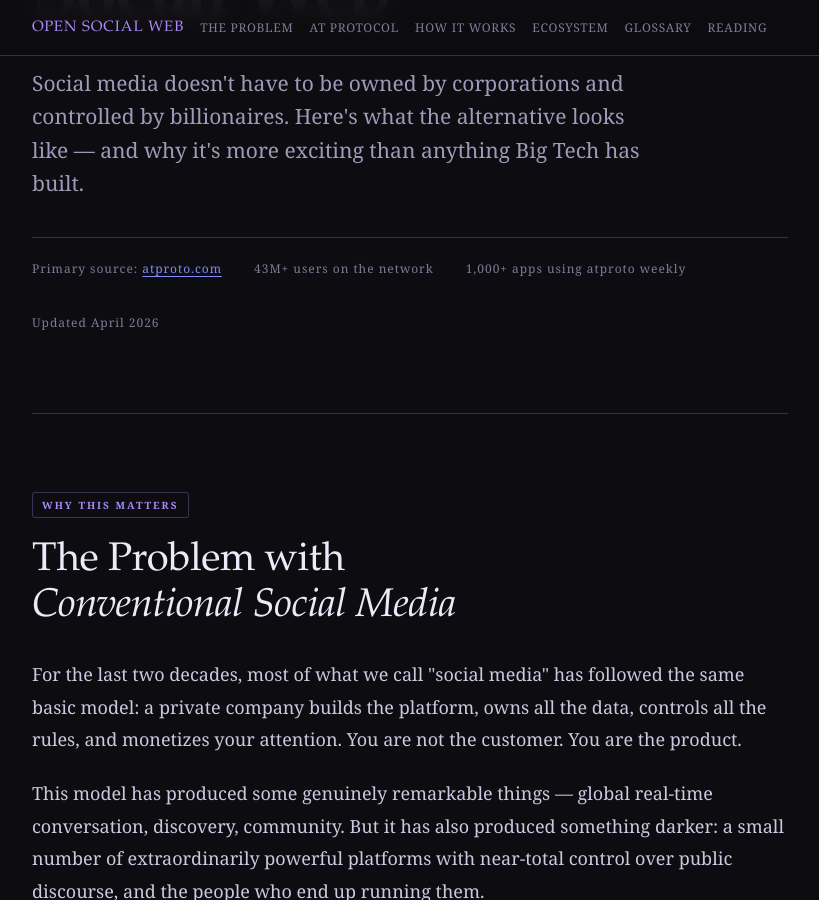
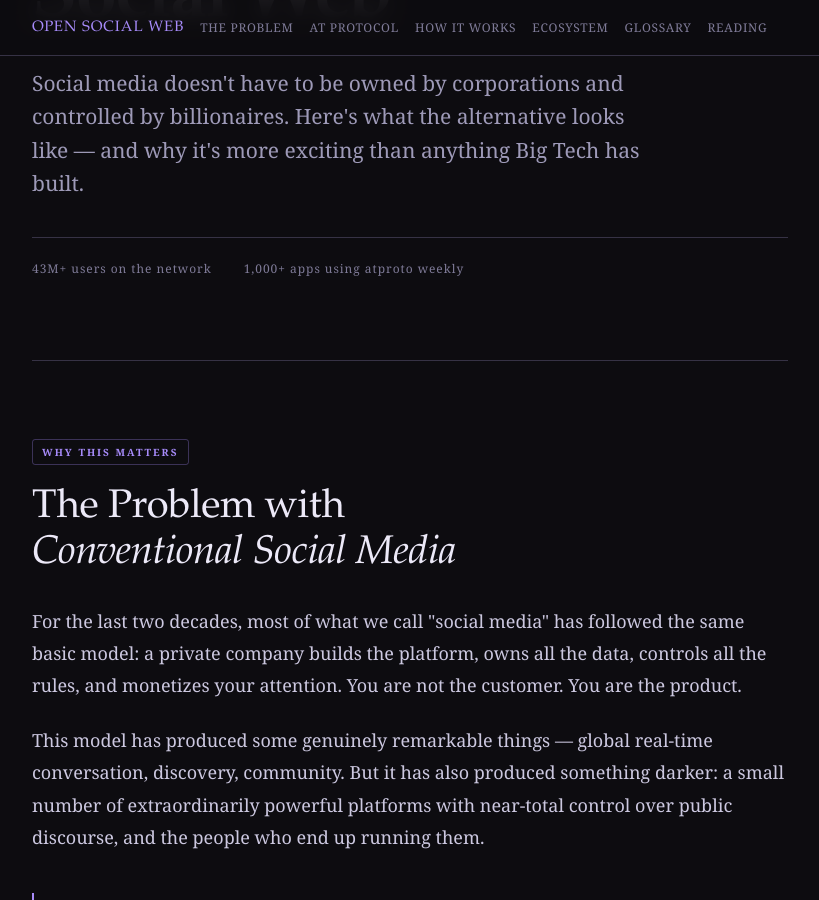
Before and after one commit to devilleweppenaar/home.github.io, a Jekyll site: the page open-social-web.html, which Jekyll copies as it is, in a window 1280 px wide and 900 px high, scrolled down 316 px. Shown: the whole window, without its empty margins (230-1049 px from the left). Built offline with Jekyll 4.4.1, drawn with Linux system fonts in a browser that asks for light colours.

Commit message:
trimmed redundant hero meta info

```diff
--- a/open-social-web.html
+++ b/open-social-web.html
@@ -730,18 +730,8 @@
                         anything Big Tech has built.
                     </p>
                     <div class="hero-meta">
-                        <span
-                            >Primary source:
-                            <a
-                                href="https://atproto.com"
-                                target="_blank"
-                                rel="noopener noreferrer"
-                                >atproto.com</a
-                            ></span
-                        >
                         <span>43M+ users on the network</span>
                         <span>1,000+ apps using atproto weekly</span>
-                        <span>Updated April 2026</span>
                     </div>
                 </div>
             </div>
```
